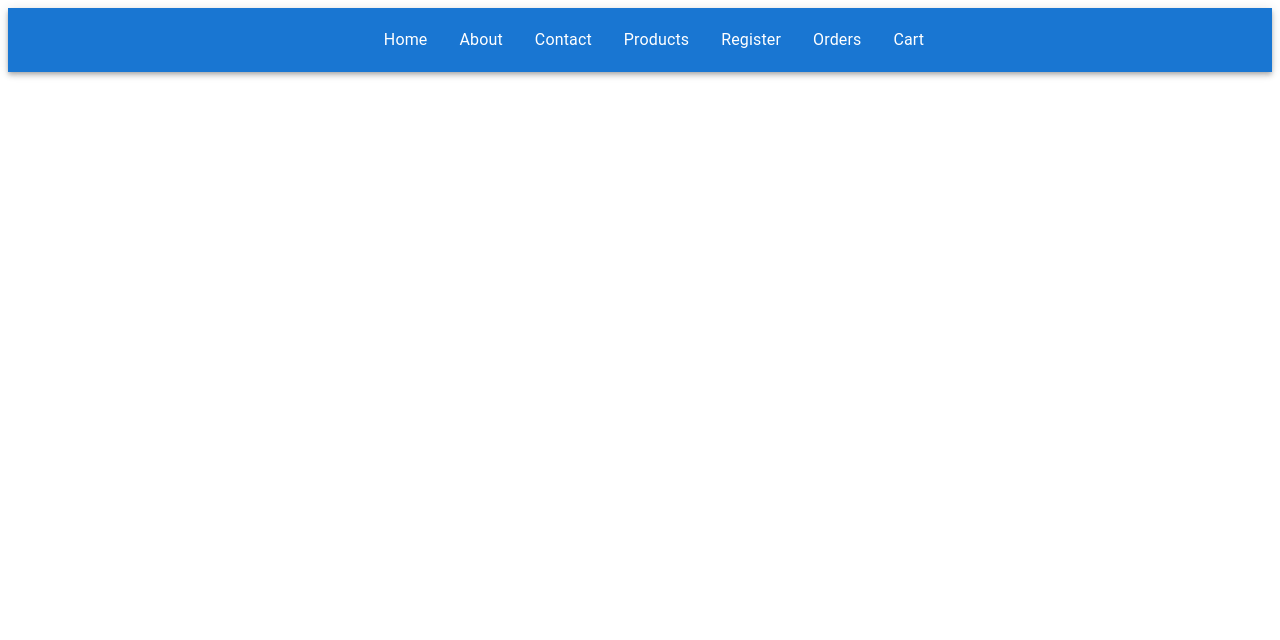
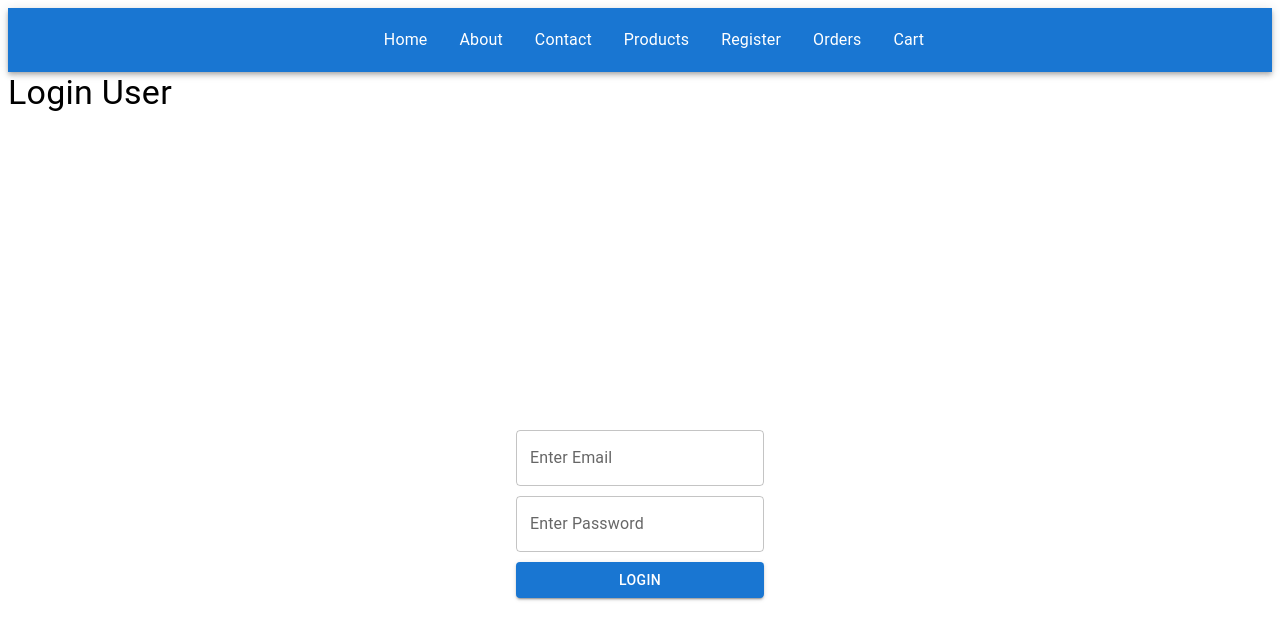
Before and after one commit to ashishBendale777/demoapp, a React (Vite) app: page /login in a window 1280 px wide. Shown: the top 640 px of the page. Built offline with nearby package versions, Linux system fonts and the light colour scheme.

Commit message:
do login done

```diff
--- a/src/componants/Caart.jsx
+++ b/src/componants/Caart.jsx
@@ -4,7 +4,7 @@ import { useDispatch, useSelector } from 'react-redux'
 import { calculateTotal, clearCart, decrementQty, incrementQty, removeItem } from '../reduxwork/CartSlice'
 import axios from 'axios'
 
-
+//product image display and post order from react
 const Caart = () => {
 
 
--- /dev/null
+++ b/src/componants/Login.jsx
@@ -0,0 +1,48 @@
+import { Box, Button, TextField, Typography } from '@mui/material'
+import axios from 'axios'
+import React from 'react'
+
+const Login = () => {
+
+    let doLoginReq = async (event) => {
+        event.preventDefault()
+        let formEntries = new FormData(event.target)
+        let loginUserData = Object.fromEntries(formEntries.entries())
+        console.log("DATA", loginUserData);
+
+        try {
+            let loginResult = await axios.post("http://localhost:5000/api/login", loginUserData)
+            console.log("RES", loginResult);
+        } catch (error) {
+            console.log(error.response.data.message);
+        }
+    }
+
+    return (
+        <>
+            <Typography variant='h4'>Login User</Typography>
+
+            <Box sx={{
+                display: 'flex',
+                alignItems: "center",
+                justifyContent: "center",
+                height: "100vh",
+                width: "100%"
+            }}>
+                <Box component="form"
+                    onSubmit={(e) => doLoginReq(e)}
+                    sx={{
+                        display: "flex",
+                        flexDirection: "column",
+                        gap: "10px"
+                    }}>
+                    <TextField type='email' label="Enter Email" variant='outlined' name='userEmail'></TextField>
+                    <TextField type='password' label="Enter Password" variant='outlined' name='userPassword'></TextField>
+                    <Button type='submit' variant='contained' color='primary'>Login</Button>
+                </Box>
+            </Box>
+        </>
+    )
+}
+
+export default Login
--- a/src/componants/MyRoutes.jsx
+++ b/src/componants/MyRoutes.jsx
@@ -9,6 +9,7 @@ import Produncts from './Produncts'
 import ProductDetails from './ProductDetails'
 import Orders from './Orders'
 import Caart from './Caart'
+import Login from './Login'
 
 const MyRoutes = () => {
     return (
@@ -20,6 +21,7 @@ const MyRoutes = () => {
                 <Route path='/contact' element={<Contact/>}/>
                 <Route path='/products' element={<Produncts/>}/>
                 <Route path='/register' element={<Register/>}/>
+                <Route path='/login' element={<Login/>}/>
                 <Route path='/proddetails' element={<ProductDetails/>}/>
                 <Route path='/orders' element={<Orders/>}/>
                 <Route path='/cart' element={<Caart/>}/>
--- a/src/componants/Orders.jsx
+++ b/src/componants/Orders.jsx
@@ -57,7 +57,21 @@ const Orders = () => {
                     // renderInput={(params) => <TextField {...params} />}
                     />
                 </LocalizationProvider>
-                <Button variant='contained'color='success' >Find</Button>
+                <FormControl fullWidth>
+                    <InputLabel id="demo-simple-select-label">Age</InputLabel>
+                    <Select
+                        labelId="demo-simple-select-label"
+                        id="demo-simple-select"
+                        value={age}
+                        label="Age"
+                        onChange={handleChange}
+                    >
+                        <MenuItem value={10}>Ten</MenuItem>
+                        <MenuItem value={20}>Twenty</MenuItem>
+                        <MenuItem value={30}>Thirty</MenuItem>
+                    </Select>
+                </FormControl>
+                <Button variant='contained' color='success' >Find</Button>
             </Box>
             <Box>
 
--- a/src/componants/Register.jsx
+++ b/src/componants/Register.jsx
@@ -7,9 +7,11 @@ import {
 } from '@mui/material'
 import { red } from '@mui/material/colors'
 import React from 'react'
+import { useNavigate } from 'react-router-dom'
 
 const Register = () => {
 
+    let navigator = useNavigate()
     let submitFormData = (event) => {
         event.preventDefault()
         let formEntries = new FormData(event.target)
@@ -17,6 +19,7 @@ const Register = () => {
         console.log("DATA", formDataObject);
     }
 
+    //react forms submittion
     return (
         <>
             <Typography variant='h4'>Register User</Typography>
@@ -56,6 +59,9 @@ const Register = () => {
                     <Button type='submit' variant='contained' color='success'>
                         Reginster
                     </Button>
+                    <Typography onClick={()=>navigator("/login")} sx={{
+                        cursor: "pointer"
+                    }} variant='inherit'>Already Registered? Login</Typography>
                 </Box>
             </Box>
         </>
```
